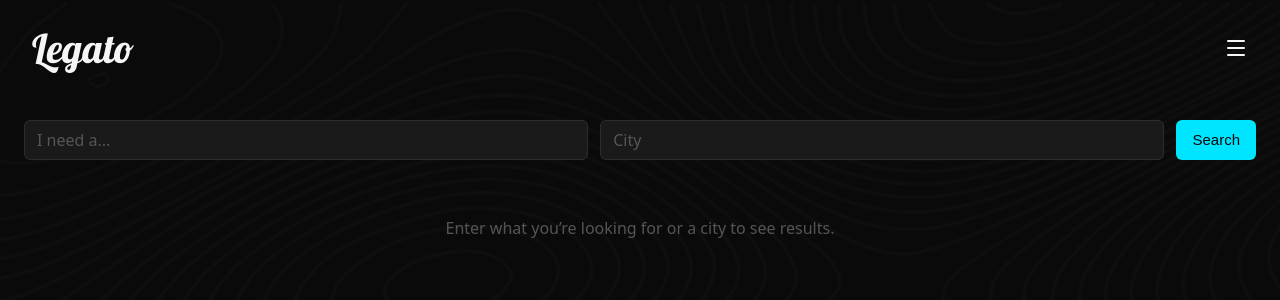
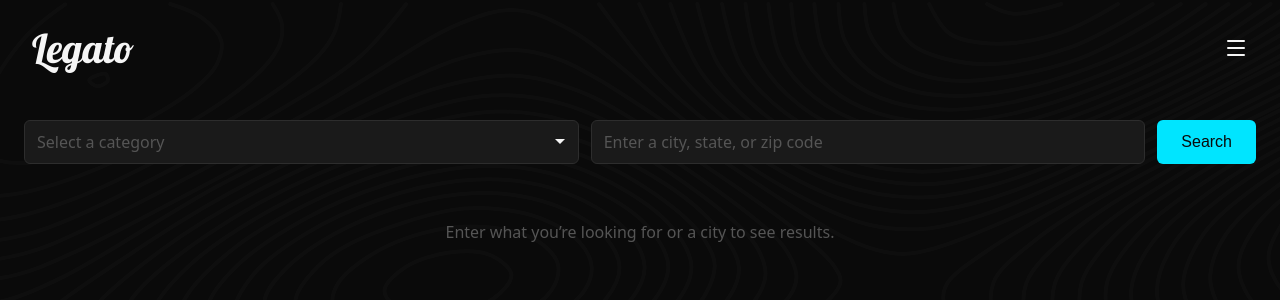
Before and after one commit to ploymahloy/bloodhound, a React (Vite) app: page /search in a window 1280 px wide. Shown: the top 300 px of the page. Built offline with nearby package versions, Linux system fonts and the light colour scheme.

Commit message:
fix(search): made search only returns relevant results, replicate homepage search form on search page

```diff
--- /dev/null
+++ b/src/lib/search.ts
@@ -0,0 +1,101 @@
+export type SearchResultItem = {
+	id: string;
+	name: string;
+	type: 'business' | 'individual';
+	service: string;
+	services?: string[];
+	address?: string;
+	city: string;
+	phone: string;
+	avatarUrl?: string;
+	promo?: string;
+	latitude: number;
+	longitude: number;
+};
+
+export type SearchQuery = {
+	q?: string;
+	city?: string;
+};
+
+const MOCK_LISTINGS: SearchResultItem[] = [
+	{
+		id: '1',
+		name: 'Riverside Sound Studio',
+		type: 'business',
+		service: 'Recording Studio',
+		services: ['Full-band tracking', 'Mixing & mastering', 'Podcast production'],
+		address: '124 Main St, Suite 200, Nashville, TN',
+		city: 'Nashville',
+		phone: '(555) 123-4567',
+		avatarUrl: undefined,
+		promo: 'New artist special: 20% off your first full-day session.',
+		latitude: 36.1668,
+		longitude: -86.7745
+	},
+	{
+		id: '2',
+		name: 'Alex Chen',
+		type: 'individual',
+		service: 'Trumpet Player',
+		services: ['Session recording', 'Live performance', 'Private lessons'],
+		city: 'Nashville',
+		phone: '(555) 987-6543',
+		avatarUrl: undefined,
+		promo: 'Now accepting new students for spring semester.',
+		latitude: 36.1495,
+		longitude: -86.792
+	},
+	{
+		id: '3',
+		name: 'Downtown Music Co.',
+		type: 'business',
+		service: 'Music Store',
+		services: ['Instrument sales', 'Repairs & maintenance', 'Accessory shop'],
+		address: '88 Oak Avenue, Nashville, TN',
+		city: 'Nashville',
+		phone: '(555) 246-8135',
+		avatarUrl: undefined,
+		promo: 'Buy one set of strings, get the second half off.',
+		latitude: 36.1622,
+		longitude: -86.778
+	}
+];
+
+function normalizeCityToken(value: string) {
+	return value.split(',')[0]?.trim().toLowerCase() ?? '';
+}
+
+function matchesCity(item: SearchResultItem, city: string) {
+	const needle = normalizeCityToken(city);
+	if (!needle) return true;
+	return normalizeCityToken(item.city) === needle;
+}
+
+function matchesQuery(item: SearchResultItem, q: string) {
+	const needle = q.trim().toLowerCase();
+	if (!needle) return true;
+	const haystack = [item.name, item.service, ...(item.services ?? [])].join(' ').toLowerCase();
+	return haystack.includes(needle);
+}
+
+/**
+ * Returns listings that match every provided query param.
+ * Swap this body for a fetch of the same { q, city } when an API exists.
+ */
+export function searchListings(query: SearchQuery): SearchResultItem[] {
+	const q = query.q?.trim() ?? '';
+	const city = query.city?.trim() ?? '';
+	if (!q && !city) return [];
+
+	return MOCK_LISTINGS.filter(item => matchesCity(item, city) && matchesQuery(item, q));
+}
+
+export const NASHVILLE_CENTER: [number, number] = [36.1627, -86.7816];
+export const US_FALLBACK_CENTER: [number, number] = [39.8283, -98.5795];
+
+export function getSearchMapFallbackCenter(city: string): [number, number] {
+	const token = normalizeCityToken(city);
+	if (!token || token === 'nashville') return NASHVILLE_CENTER;
+	return US_FALLBACK_CENTER;
+}
--- a/src/pages/SearchResults.css
+++ b/src/pages/SearchResults.css
@@ -14,13 +14,24 @@
 
 .SearchResults-form {
 	display: flex;
-	gap: 12px;
+	flex-direction: row;
+	align-items: flex-start;
+	flex-wrap: wrap;
+	gap: 0.75rem;
 	padding: 24px;
 	background-color: transparent;
 }
 
+.SearchResults-field {
+	margin-bottom: 0;
+	flex: 1 1 10rem;
+	min-width: 8rem;
+}
+
 .SearchResults-toggleOption {
 	display: none;
+	flex: 0 0 auto;
+	height: 2.75rem;
 	border-radius: var(--border-radius-lg);
 	background: var(--color-bg-body);
 	color: var(--color-text-muted);
@@ -32,9 +43,26 @@
 }
 
 .SearchResults-input {
-	flex: 1 1 10rem;
-	min-width: 8rem;
+	width: 100%;
 	font-size: 16px;
+	height: 2.75rem;
+	box-sizing: border-box;
+}
+
+.SearchResults-select--empty {
+	color: var(--color-text-disabled);
+}
+
+.SearchResults-select--empty option {
+	color: var(--color-text);
+}
+
+.SearchResults-search {
+	flex: 0 0 auto;
+	height: 2.75rem;
+	box-sizing: border-box;
+	padding-left: 1.5rem;
+	padding-right: 1.5rem;
 }
 
 .SearchResults-title {
@@ -267,13 +295,19 @@
 		flex-wrap: wrap;
 	}
 
-	.SearchResults-input,
+	.SearchResults-field {
+		flex: 1 1 calc(50% - 0.75rem);
+		min-width: 0;
+	}
+
 	.SearchResults-search {
-		font-size: 16px;
+		flex: 1 1 auto;
 	}
 
 	.SearchResults-toggleOption {
 		display: flex;
+		align-items: center;
+		justify-content: center;
 	}
 
 	.SearchResults-page--list .SearchResults-mapContainer {
--- a/src/pages/SearchResults.tsx
+++ b/src/pages/SearchResults.tsx
@@ -1,34 +1,19 @@
 import { useEffect, useMemo, useRef, useState } from 'react';
 import { useSearchParams } from 'react-router-dom';
 import { Grid2x2, Map } from 'lucide-react';
-import { Button, Input, Modal, SearchMap, Text } from '../components';
+import { Button, Field, Input, Modal, SearchMap, Select, Text } from '../components';
 import { cn } from '../lib/cn';
+import {
+	getSearchMapFallbackCenter,
+	searchListings,
+	type SearchResultItem
+} from '../lib/search';
+import { SEARCH_CATEGORY_OPTIONS } from '../lib/searchCategories';
 import './SearchResults.css';
-
-export type SearchResultItem = {
-	id: string;
-	name: string;
-	type: 'business' | 'individual';
-	service: string;
-	services?: string[];
-	address?: string;
-	phone: string;
-	avatarUrl?: string;
-	promo?: string;
-	latitude: number;
-	longitude: number;
-};
 
 function truncate(value: string, maxLength: number) {
 	if (value.length <= maxLength) return value;
 	return `${value.slice(0, maxLength)}…`;
-}
-
-function matchesQuery(item: SearchResultItem, q: string) {
-	const needle = q.trim().toLowerCase();
-	if (!needle) return true;
-	const haystack = [item.name, item.service, ...(item.services ?? [])].join(' ').toLowerCase();
-	return haystack.includes(needle);
 }
 
 function getResultsTitle(q: string, city: string) {
@@ -37,49 +22,6 @@ function getResultsTitle(q: string, city: string) {
 	if (q && city) return `Results for “${qDisplay}” in “${cityDisplay}”`;
 	if (q) return `Results for “${qDisplay}”`;
 	return `Results for “${cityDisplay}”`;
-}
-
-function getMockResultsByCity(_city: string): SearchResultItem[] {
-	return [
-		{
-			id: '1',
-			name: 'Riverside Sound Studio',
-			type: 'business',
-			service: 'Recording Studio',
-			services: ['Full-band tracking', 'Mixing & mastering', 'Podcast production'],
-			address: '124 Main St, Suite 200',
-			phone: '(555) 123-4567',
-			avatarUrl: undefined,
-			promo: 'New artist special: 20% off your first full-day session.',
-			latitude: 36.1668,
-			longitude: -86.7745
-		},
-		{
-			id: '2',
-			name: 'Alex Chen',
-			type: 'individual',
-			service: 'Trumpet Player',
-			services: ['Session recording', 'Live performance', 'Private lessons'],
-			phone: '(555) 987-6543',
-			avatarUrl: undefined,
-			promo: 'Now accepting new students for spring semester.',
-			latitude: 36.1495,
-			longitude: -86.792
-		},
-		{
-			id: '3',
-			name: 'Downtown Music Co.',
-			type: 'business',
-			service: 'Music Store',
-			services: ['Instrument sales', 'Repairs & maintenance', 'Accessory shop'],
-			address: '88 Oak Avenue',
-			phone: '(555) 246-8135',
-			avatarUrl: undefined,
-			promo: 'Buy one set of strings, get the second half off.',
-			latitude: 36.1622,
-			longitude: -86.778
-		}
-	];
 }
 
 function Avatar({ item }: { item: SearchResultItem }) {
@@ -93,20 +35,37 @@ function Avatar({ item }: { item: SearchResultItem }) {
 	);
 }
 
+function categoryOptionValue(raw: string) {
+	const needle = raw.trim().toLowerCase();
+	if (!needle) return '';
+	const match = SEARCH_CATEGORY_OPTIONS.find(option => option.value.toLowerCase() === needle);
+	return match?.value ?? '';
+}
+
 export function SearchResults() {
 	const [searchParams, setSearchParams] = useSearchParams();
 	const [mobileView, setMobileView] = useState<'list' | 'map'>('list');
 	const [selectedProfile, setSelectedProfile] = useState<SearchResultItem | null>(null);
 	const [isProfileModalOpen, setIsProfileModalOpen] = useState(false);
 	const [highlightedId, setHighlightedId] = useState<string | null>(null);
+	const [query, setQuery] = useState('');
+	const [cityInput, setCityInput] = useState('');
+	const [showEmptyError, setShowEmptyError] = useState(false);
 	const listItemRefs = useRef<Record<string, HTMLButtonElement | null>>({});
 	const q = searchParams.get('q') ?? '';
 	const city = searchParams.get('city') ?? '';
 	const hasSearch = Boolean(q.trim() || city.trim());
 	const results = useMemo(
-		() => (hasSearch ? getMockResultsByCity(city).filter(item => matchesQuery(item, q)) : []),
+		() => (hasSearch ? searchListings({ q, city }) : []),
 		[hasSearch, city, q]
 	);
+	const mapFallbackCenter = useMemo(() => getSearchMapFallbackCenter(city), [city]);
+
+	useEffect(() => {
+		setQuery(categoryOptionValue(q));
+		setCityInput(city);
+		setShowEmptyError(false);
+	}, [q, city]);
 
 	useEffect(() => {
 		if (typeof window === 'undefined') return;
@@ -147,6 +106,22 @@ export function SearchResults() {
 		if (match) openProfile(match);
 	}
 
+	function handleSubmit(e: React.FormEvent<HTMLFormElement>) {
+		e.preventDefault();
+		const qValue = query.trim();
+		const cityValue = cityInput.trim();
+
+		if (!qValue && !cityValue) {
+			setShowEmptyError(true);
+			return;
+		}
+
+		const next: Record<string, string> = {};
+		if (qValue) next.q = qValue;
+		if (cityValue) next.city = cityValue;
+		setSearchParams(next);
+	}
+
 	return (
 		<div
 			className={cn(
@@ -154,39 +129,44 @@ export function SearchResults() {
 				mobileView === 'list' ? 'SearchResults-page--list' : 'SearchResults-page--map'
 			)}>
 			{/* Form */}
-			<form
-				className='SearchResults-form'
-				onSubmit={e => {
-					e.preventDefault();
-					const form = e.currentTarget;
-					const qInput = form.querySelector<HTMLSelectElement>('select[name="q"]');
-					const cityInput = form.querySelector<HTMLInputElement>('input[name="city"]');
-					const qValue = qInput?.value?.trim() ?? '';
-					const cityValue = cityInput?.value?.trim() ?? '';
-					const next: Record<string, string> = {};
-					if (qValue) next.q = qValue;
-					if (cityValue) next.city = cityValue;
-					setSearchParams(next);
-				}}>
-				<Input
-					key={`q-${q}`}
-					name='q'
-					type='text'
-					placeholder='I need a...'
-					defaultValue={q}
-					autoComplete='off'
-					className='SearchResults-input'
-				/>
-				<Input
-					key={`city-${city}`}
-					name='city'
-					type='text'
-					placeholder='City'
-					defaultValue={city}
-					autoComplete='off'
-					className='SearchResults-input'
-				/>
-				<Button type='submit' className='SearchResults-search'>
+			<form className='SearchResults-form' onSubmit={handleSubmit} noValidate>
+				<Field
+					className='SearchResults-field'
+					label='I need a...'
+					htmlFor='search-query'
+					srOnlyLabel
+					error={showEmptyError}
+					hint={showEmptyError ? 'Choose what you’re looking for or enter a city.' : undefined}>
+					<Select
+						id='search-query'
+						name='q'
+						value={query}
+						options={SEARCH_CATEGORY_OPTIONS}
+						onChange={e => {
+							setQuery(e.target.value);
+							if (showEmptyError) setShowEmptyError(false);
+						}}
+						className={query ? 'SearchResults-input' : 'SearchResults-input SearchResults-select--empty'}
+					/>
+				</Field>
+
+				<Field className='SearchResults-field' label='City' htmlFor='search-city' srOnlyLabel>
+					<Input
+						id='search-city'
+						name='city'
+						type='text'
+						placeholder='Enter a city, state, or zip code'
+						autoComplete='off'
+						value={cityInput}
+						onChange={e => {
+							setCityInput(e.target.value);
+							if (showEmptyError) setShowEmptyError(false);
+						}}
+						className='SearchResults-input'
+					/>
+				</Field>
+
+				<Button type='submit' size='lg' className='SearchResults-search'>
 					Search
 				</Button>
 				<Button
@@ -237,7 +217,12 @@ export function SearchResults() {
 					</div>
 
 					<div className='SearchResults-mapContainer'>
-						<SearchMap items={results} selectedId={highlightedId} onSelect={handleMapSelect} />
+						<SearchMap
+							items={results}
+							selectedId={highlightedId}
+							fallbackCenter={mapFallbackCenter}
+							onSelect={handleMapSelect}
+						/>
 					</div>
 				</div>
 			)}
```
Also changed, not shown: src/components/SearchMap.tsx (+21 -7 lines).
